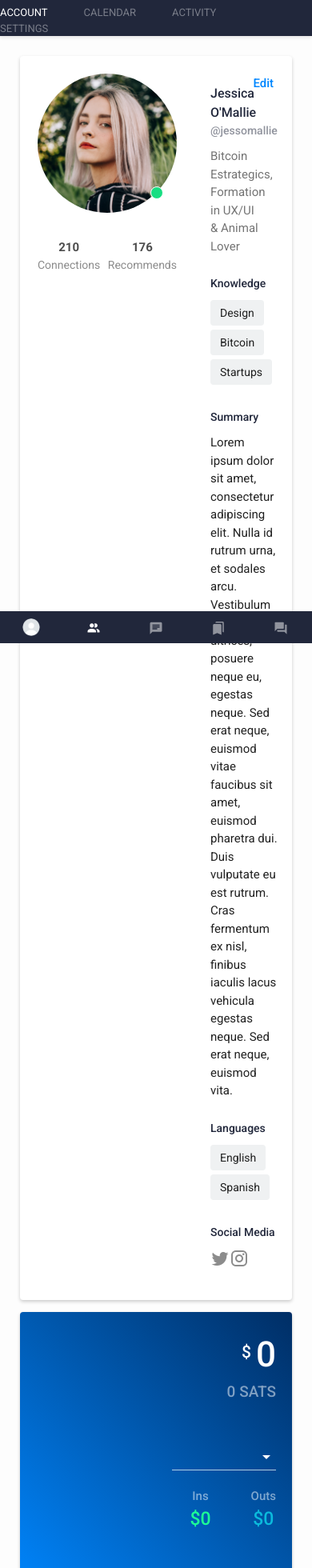
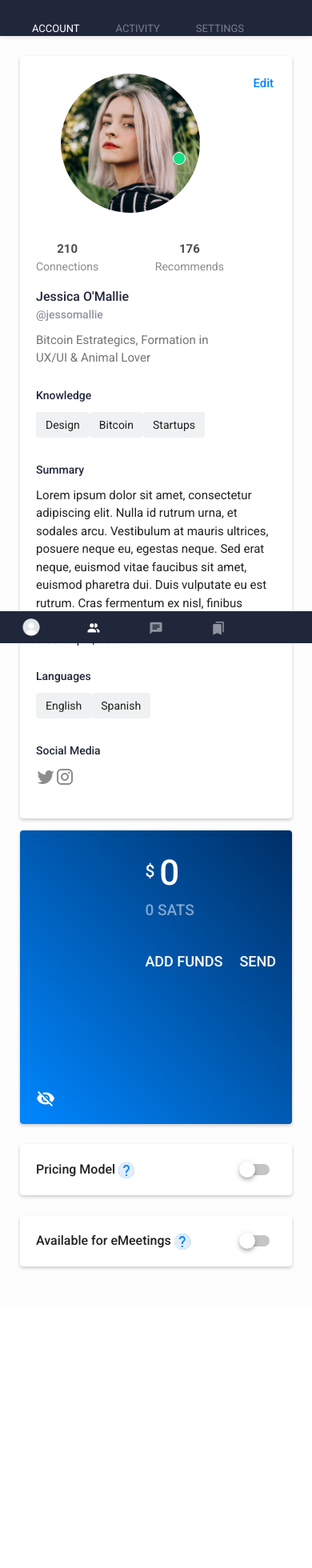
Before and after one commit to davidlobo1991/g2c-vuejscode, a Nuxt app: page /account/profile in a window 390 px wide. Shown: the part 40-2000 px from the top of the page at 80% size. After the commit the page ends 1673 px from the top, so only its background shows below. Built offline with nearby package versions, Linux system fonts and the light colour scheme.

Commit message:
Responsive improvements

```diff
--- a/components/account/AccountNavbar.vue
+++ b/components/account/AccountNavbar.vue
@@ -11,16 +11,16 @@
           ACCOUNT
         </nuxt-link>
       </li>
-      <li
-        v-bind:class="
-          activeTab === 'Calendar' ? 'c-account__navbar--item-active' : ''
-        "
-        class="c-account__navbar--item"
-      >
-        <nuxt-link to="/account/profile" class="c-account__navbar--link">
-          CALENDAR
-        </nuxt-link>
-      </li>
+      <!--      <li-->
+      <!--        v-bind:class="-->
+      <!--          activeTab === 'Calendar' ? 'c-account__navbar&#45;&#45;item-active' : ''-->
+      <!--        "-->
+      <!--        class="c-account__navbar&#45;&#45;item"-->
+      <!--      >-->
+      <!--        <nuxt-link to="/account/profile" class="c-account__navbar&#45;&#45;link">-->
+      <!--          CALENDAR-->
+      <!--        </nuxt-link>-->
+      <!--      </li>-->
       <li
         v-bind:class="
           activeTab === 'Activity' ? 'c-account__navbar--item-active' : ''
--- a/components/account/AccountProfile.vue
+++ b/components/account/AccountProfile.vue
@@ -1,6 +1,7 @@
 <template>
   <div class="c-account__profile">
     <div class="c-account__profile--edit">Edit</div>
+    <div class="c-account__profile--image-info-cont">
       <div class="c-account__profile--img-cont">
         <nuxt-link
           :src="require('@/assets/images/persona1.png')"
@@ -9,6 +10,7 @@
           class="c-account__profile--img"
         />
         <div class="c-account__profile--status u-status--available"></div>
+      </div>
       <div class="c-account__profile--details-cont">
         <div class="c-account__profile--details">
           <span class="c-account__profile--details-num">210</span>
@@ -107,6 +109,14 @@ export default {
       font-size: 18px;
       font-weight: 500;
     }
+    &--image-info-cont {
+      display: flex;
+      align-items: center;
+      flex-flow: column;
+      height: auto;
+      width: 235px;
+      flex-shrink: 0;
+    }
     &--img-cont {
       position: relative;
       width: 235px;
@@ -138,7 +148,6 @@ export default {
     }
     &--details {
       text-align: center;
-      // width: 45%;
       font-size: 15px;
       color: #8c8c8c;
       &-num {
@@ -232,9 +241,9 @@ export default {
 @media screen and (max-width: 1200px) {
   .c-account {
     &__profile {
+      flex-flow: column;
       &--img-cont {
-        width: 178px;
-        height: 178px;
+        height: auto;
       }
       &--edit {
         font-size: 15px;
@@ -251,6 +260,7 @@ export default {
         border: 1px solid #fff;
         width: 16px;
         height: 16px;
+        bottom: 37%;
       }
       &--details {
         font-size: 14px;
@@ -273,6 +283,32 @@ export default {
       &--title {
         font-size: 14px;
       }
+      &--text-cont {
+        padding-left: 0;
+      }
+    }
+  }
+}
+@media screen and (max-width: 992px) {
+  .c-account {
+    &__profile {
+      flex-flow: column;
+      &--img-cont {
+        height: auto;
+      }
+      &--status {
+        bottom: 37%;
+      }
+      &--text-cont {
+        padding-left: 0;
+      }
+    }
+  }
+}
+@media screen and (max-width: 768px) {
+  .c-account {
+    &__profile {
+      /*flex-flow: row;*/
     }
   }
 }
--- a/components/account/AccountStats.vue
+++ b/components/account/AccountStats.vue
@@ -5,27 +5,27 @@
         <sup class="c-account__stats--superindex">$</sup>0
       </div>
       <div class="c-account__stats--sats">0 SATS</div>
-      <div class="c-account__stats--lastmonth-cont">
-        <v-select
-          :items="items"
-          class="c-account__stats--lastmonth"
-          color="#fff"
-          item-color="#fff"
-          dark
-        >
-        </v-select>
-      </div>
-      <div class="c-account__stats--balance-cont">
-        <div class="c-account__stats--balance u-color-green">
-          <span class="c-account__stats--balance-tit">Ins</span>$0
-        </div>
-        <div class="c-account__stats--balance u-color-blue">
-          <span class="c-account__stats--balance-tit">
-            Outs
-          </span>
-          $0
-        </div>
-      </div>
+      <!--      <div class="c-account__stats&#45;&#45;lastmonth-cont">-->
+      <!--        <v-select-->
+      <!--          :items="items"-->
+      <!--          class="c-account__stats&#45;&#45;lastmonth"-->
+      <!--          color="#fff"-->
+      <!--          item-color="#fff"-->
+      <!--          dark-->
+      <!--        >-->
+      <!--        </v-select>-->
+      <!--      </div>-->
+      <!--      <div class="c-account__stats&#45;&#45;balance-cont">-->
+      <!--        <div class="c-account__stats&#45;&#45;balance u-color-green">-->
+      <!--          <span class="c-account__stats&#45;&#45;balance-tit">Ins</span>$0-->
+      <!--        </div>-->
+      <!--        <div class="c-account__stats&#45;&#45;balance u-color-blue">-->
+      <!--          <span class="c-account__stats&#45;&#45;balance-tit">-->
+      <!--            Outs-->
+      <!--          </span>-->
+      <!--          $0-->
+      <!--        </div>-->
+      <!--      </div>-->
       <div class="c-account__stats--buttons">
         <div class="c-account__stats--link">ADD FUNDS</div>
         <div class="c-account__stats--link">SEND</div>
@@ -76,7 +76,9 @@ export default {
     &--content {
       display: flex;
       flex-flow: column;
-      align-items: flex-end;
+      /*align-items: flex-end;*/
+      /*align-items: space-between;*/
+      justify-content: space-between;
     }
     &--total {
       font-size: 44px;
@@ -140,4 +142,26 @@ export default {
     }
   }
 }
+
+@media screen and (max-width: 992px) {
+  .c-account {
+    &__stats {
+      &--eye {
+        top: 20px;
+        bottom: auto;
+      }
+    }
+  }
+}
+
+@media screen and (max-width: 768px) {
+  .c-account {
+    &__stats {
+      &--eye {
+        bottom: 20px;
+        top: auto;
+      }
+    }
+  }
+}
 </style>
--- a/components/home/Network.vue
+++ b/components/home/Network.vue
@@ -168,7 +168,7 @@ export default {
 @media screen and (max-width: 768px) {
   .c-home {
     &__wrapper {
-      padding: 22px 12px;
+      padding: 22px 12px 80px 12px;
     }
     &__navbar {
       font-size: 13px;
@@ -198,4 +198,12 @@ export default {
     }
   }
 }
+
+@media screen and (max-width: 400px) {
+  .c-home {
+    &__wrapper {
+      padding: 22px 12px;
+    }
+  }
+}
 </style>
--- a/components/site/BottomMobile.vue
+++ b/components/site/BottomMobile.vue
@@ -26,11 +26,11 @@
           mdi-bookmark-multiple
         </v-icon>
       </div>
-      <div>
-        <v-icon class="c-bottom-mobile__icon">
-          mdi-forum
-        </v-icon>
-      </div>
+      <!--      <div>-->
+      <!--        <v-icon class="c-bottom-mobile__icon">-->
+      <!--          mdi-forum-->
+      <!--        </v-icon>-->
+      <!--      </div>-->
     </div>
   </section>
 </template>
--- a/components/site/Sidebar.vue
+++ b/components/site/Sidebar.vue
@@ -36,7 +36,7 @@
               <v-icon class="c-sidebar__menu--icon">
                 mdi-message-text
               </v-icon>
-              Messages
+              Connections
             </a>
             <span class="c-sidebar__menu--notification">4</span>
           </li>
@@ -48,14 +48,14 @@
               eMeetings
             </a>
           </li>
-          <li class="c-sidebar__menu--item">
-            <a href="" class="c-sidebar__menu--link">
-              <v-icon class="c-sidebar__menu--icon">
-                mdi-forum
-              </v-icon>
-              Forum
-            </a>
-          </li>
+          <!--          <li class="c-sidebar__menu&#45;&#45;item">-->
+          <!--            <a href="" class="c-sidebar__menu&#45;&#45;link">-->
+          <!--              <v-icon class="c-sidebar__menu&#45;&#45;icon">-->
+          <!--                mdi-forum-->
+          <!--              </v-icon>-->
+          <!--              Forum-->
+          <!--            </a>-->
+          <!--          </li>-->
         </ul>
       </div>
     </div>
```
Lines whose indentation alone changed are shown as unchanged.
